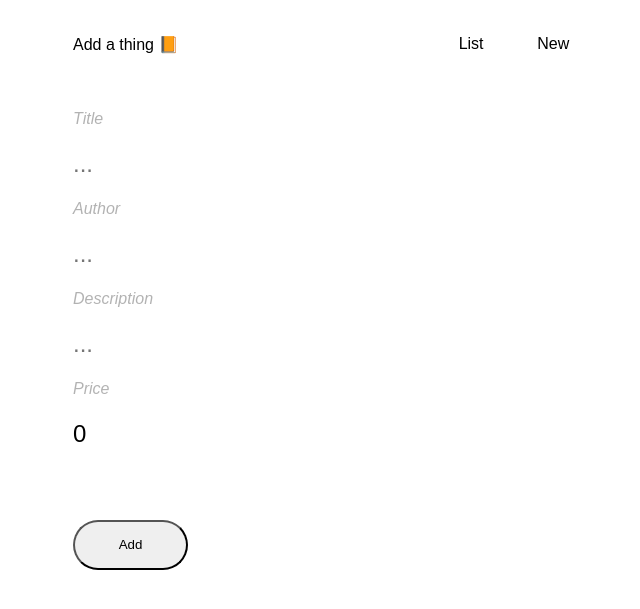
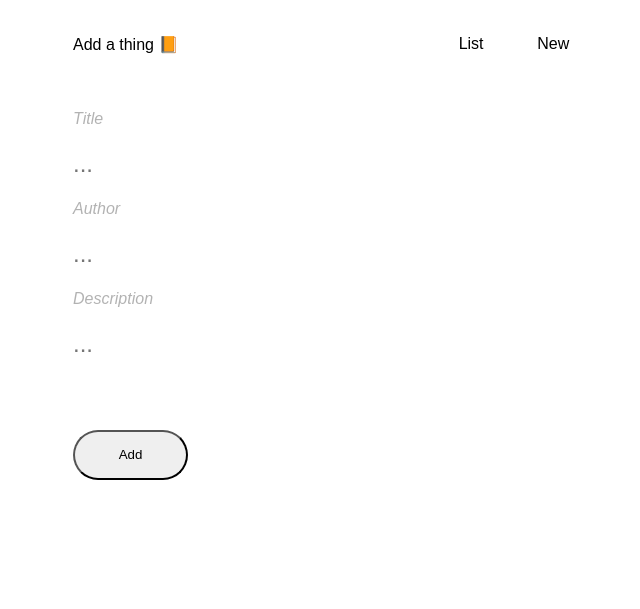
Before and after one commit to hrryndrsn/readingList, a Gatsby site: page / in a window 1280 px wide. Shown: the part 109-718 px from the top of the page, without its empty margins (279-919 px from the left). Built offline with nearby package versions, Linux system fonts and the light colour scheme; Gatsby itself is replaced by a stand-in of ours.

Commit message:
adding books from form to booklist

```diff
--- a/src/components/newBookForm.tsx
+++ b/src/components/newBookForm.tsx
@@ -40,15 +40,15 @@ const FormLabel = styled.label`
 `;
 //------------------------------------------------------
 
-type BookData = {
+type Book = {
   title: string;
+  author: string;
   description: string;
-  auther: string;
-  price: number;
 };
 
 interface NewBookFormProps {
   title: string;
+  addNewBook: (newBookData: Book) => void
 }
 
 interface NewBookFormState {
@@ -101,10 +101,10 @@ export default class NewBookForm extends React.Component<
       title: this.state.title,
       author: this.state.auther,
       description: this.state.description,
-      price: this.state.price
     };
 
-    console.log(newBook);
+    //call parent component here
+    this.props.addNewBook(newBook)
   };
 
   render() {
@@ -142,7 +142,7 @@ export default class NewBookForm extends React.Component<
           />
         </FormInputGroup>
 
-        <FormInputGroup>
+        {/* <FormInputGroup>
           <FormLabel>Price</FormLabel>
           <InlineEdit
             type="number"
@@ -150,7 +150,7 @@ export default class NewBookForm extends React.Component<
             value={this.state.price}
             onChange={this.updateFormData}
           />
-        </FormInputGroup>
+        </FormInputGroup> */}
 
         <BookFormControls>
           <SubmitButton type="submit">Add</SubmitButton>
--- a/src/pages/index.tsx
+++ b/src/pages/index.tsx
@@ -51,10 +51,10 @@ interface IndexPageProps {}
 type IndexPageState = {
   showList: boolean
   showNewBookForm: boolean
-  readingList: book[]
+  readingList: Book[]
 };
 
-type book = {
+type Book = {
   title: string;
   author: string;
   description: string;
@@ -84,8 +84,8 @@ export default class IndexPage extends React.Component<
           <button onClick={this.toggleList}>List</button>
           <button onClick={this.toggleNewBook}>New</button>
         </SiteControls>
-        {this.state.showList ? <BookList readingList={this.state.readingList} /> : <div />}
-        {this.state.showNewBookForm ? <NewBookForm title={""} /> : <div />}
+        {this.state.showList ? <BookList readingList={this.state.readingList}/> : <div />}
+        {this.state.showNewBookForm ? <NewBookForm title={""} addNewBook={this.addBook}/> : <div />}
       </Container>
     );
   }
@@ -96,4 +96,9 @@ export default class IndexPage extends React.Component<
   toggleNewBook = () => {
     this.setState({ showList: false, showNewBookForm: true });
   };
+
+  addBook = (book: Book) => {
+    console.log('Derping!!', book)
+    this.setState({readingList: [ ...this.state.readingList, book]})
+  }
 }
```
Also changed, not shown: 1 other file.
